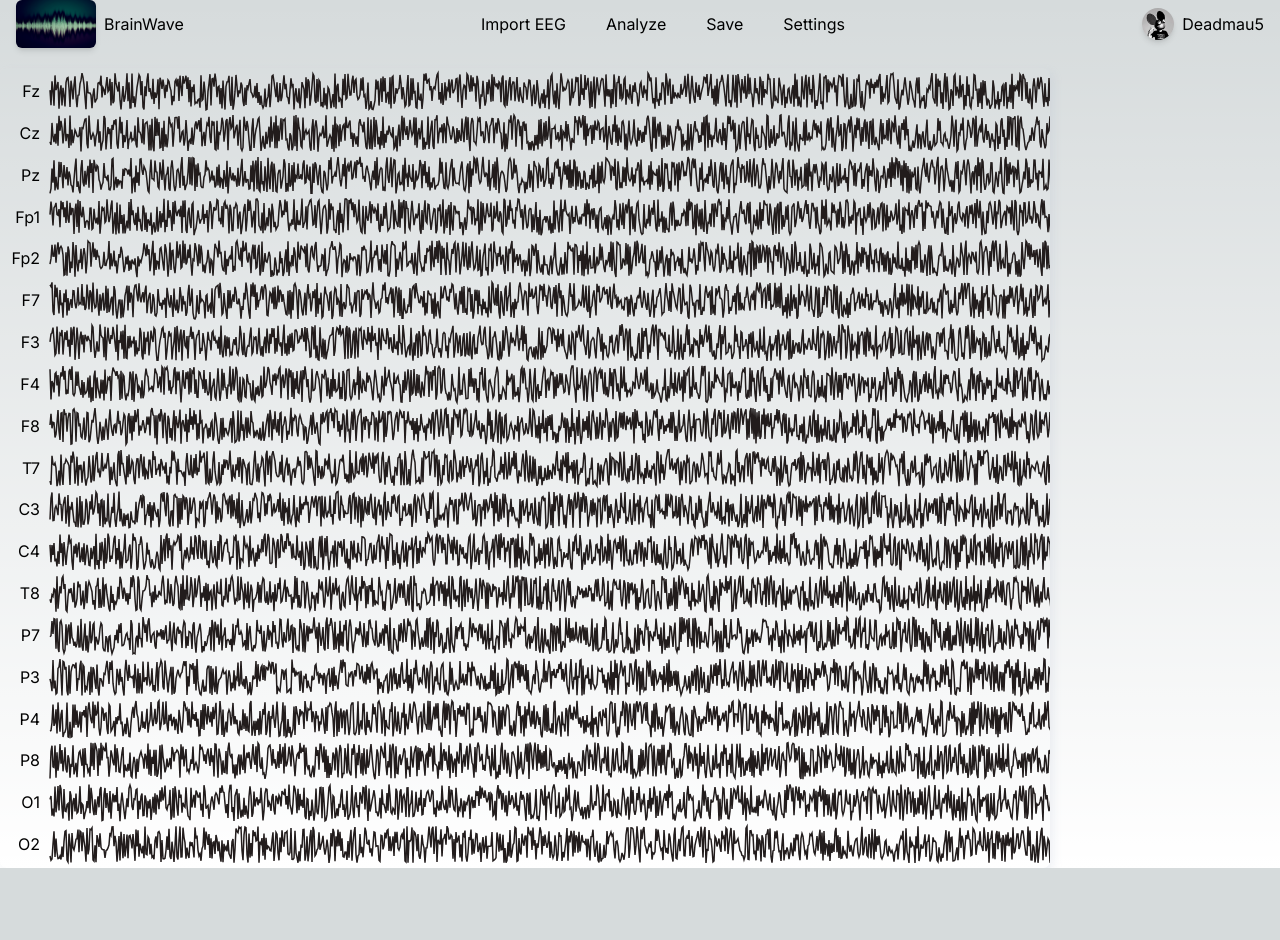
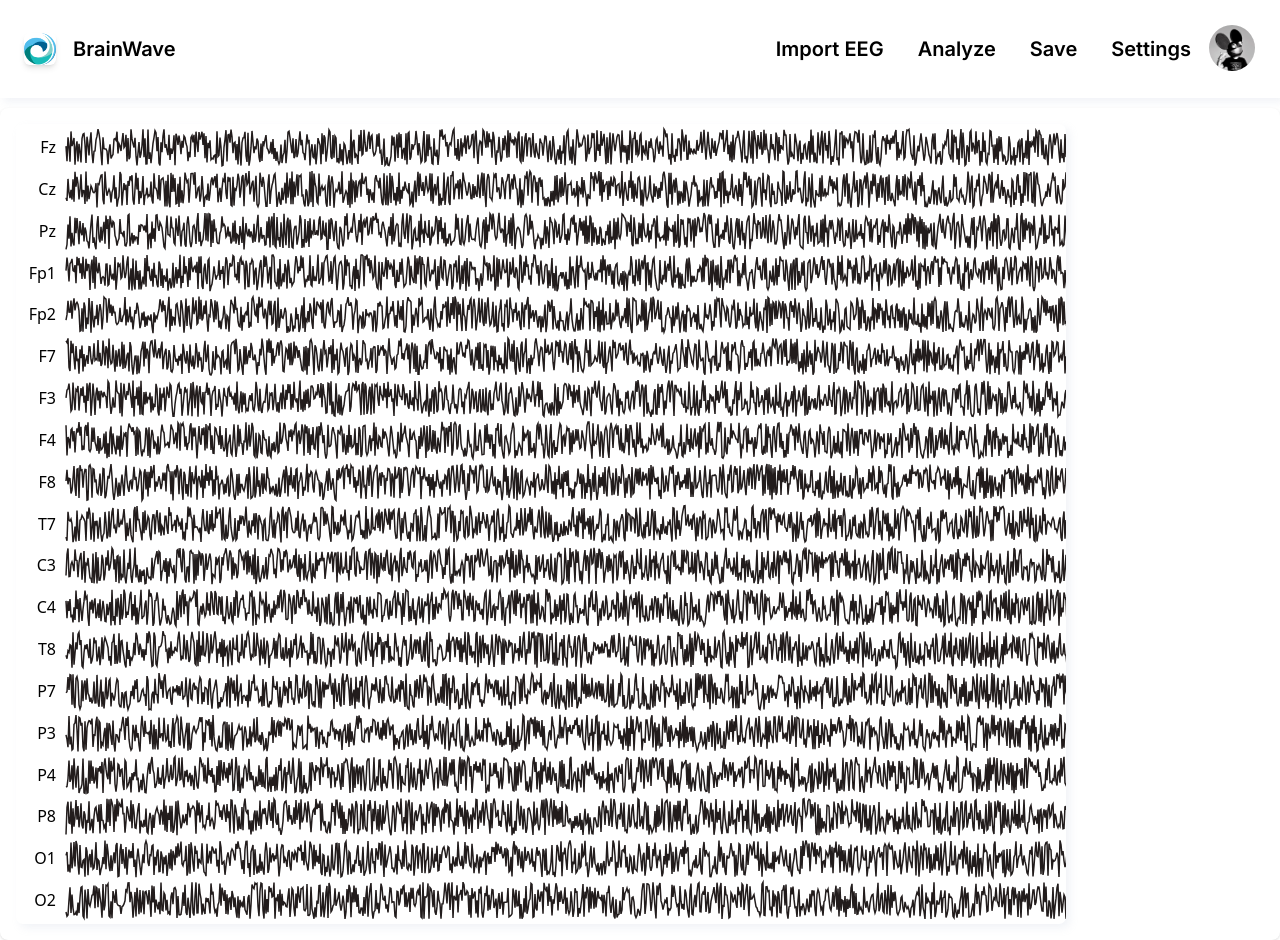
Before and after one commit to luiscam7/eeg-viewer, a Next.js app: page / in a window 1280 px wide. Before the commit the page ends 868 px from the top, so only its background shows below. Built offline with nearby package versions, Linux system fonts and the light colour scheme.

Commit message:
update style

```diff
--- a/package.json
+++ b/package.json
@@ -24,6 +24,7 @@
     "typescript": "5.2.2"
   },
   "devDependencies": {
-    "@types/d3": "^7.4.0"
+    "@types/d3": "^7.4.0",
+    "daisyui": "^3.7.3"
   }
 }
--- a/src/app/components/EEGViewer.tsx
+++ b/src/app/components/EEGViewer.tsx
@@ -48,7 +48,7 @@ const EEGViewer: React.FC = () => {
         .append('path')
         .datum(channel.values)
         .attr('fill', 'none')
-        .attr('stroke', 'steelblue')
+        .attr('stroke', '#3B82F6')  // Color for blue-500 from daisyUI
         .attr('stroke-width', 1.5)
         .attr('d', lineGenerator);
 
@@ -58,6 +58,7 @@ const EEGViewer: React.FC = () => {
         .attr('y', y + channelHeight / 2)
         .attr('dy', '.35em')
         .attr('text-anchor', 'end')
+        .attr('class', 'font-sans text-blue-500')
         .text(channelLabels[i]);
     });
   }
@@ -65,7 +66,11 @@ const EEGViewer: React.FC = () => {
 
   }, [mockEEGData]);
 
-  return <svg ref={svgRef} width="1050" height="800"></svg>;
+  return (
+    <div className="p-4 bg-base-100 shadow rounded-lg">
+      <svg ref={svgRef} width="1050" height="800"></svg>
+    </div>
+  );
 };
 
 export default EEGViewer;
--- a/src/app/components/Toolbar.tsx
+++ b/src/app/components/Toolbar.tsx
@@ -12,22 +12,22 @@ interface BrainWaveToolbarProps {
 
 const BrainWaveToolbar: React.FC<BrainWaveToolbarProps> = ({ userName, userImage, logoPath }) => {
   return (
-    <div className="toolbar-container px-4"> {/* Added 'px-4' for horizontal padding */}
-      <div className="flex justify-between items-center">
+    <div className={`toolbar-container px-4 shadow-lg dark:shadow-none dark:ring-1 dark:ring-gray-500`}>
+      {/* Logo Section */}
       {/* Logo and title */}
-          <div className="flex items-center space-x-2">
-            <div className="relative w-20 h-12 shadow-md rounded-md">
-              <Image src={logoPath} alt="BrainWave logo" layout="fill" objectFit="cover" className="rounded-md" />
+      <div className="relative w-8 h-8 shadow-md rounded-md">
+        <Image src={logoPath} alt="BrainWave logo" layout="fill" objectFit="cover" className="rounded-full" />
       </div>
-            <h1 className="toolbar-title">BrainWave</h1>
+      <div className="flex-1">
+        <a className="btn btn-ghost normal-case text-xl">BrainWave</a>
       </div>
 
       {/* Toolbar Items */}
-          <div className="flex items-center space-x-4">
+      <div className="flex-none gap-2">
         {['Import EEG', 'Analyze', 'Save', 'Settings'].map(action => (
           <button
             key={action}
-                className="toolbar-button px-3 py-1"
+            className="btn btn-ghost normal-case text-xl"
           >
             {action}
           </button>
@@ -35,11 +35,18 @@ const BrainWaveToolbar: React.FC<BrainWaveToolbarProps> = ({ userName, userImage
       </div>
 
       {/* User Profile */}
-          <div className="flex items-center space-x-2">
-            <div className="relative w-8 h-8 shadow-md rounded-full">
+      <div className="flex-none gap-2">
+        <div className="dropdown dropdown-end">
+          <label tabIndex="0" className="btn btn-ghost btn-circle avatar">
+            <div className="w-10 rounded-full">
               <Image src={userImage} alt="User Profile" layout="fill" objectFit="cover" className="rounded-full" />
             </div>
-            <span className="toolbar-title">{userName}</span>
+          </label>
+          <ul tabIndex="0" className="mt-3 z-[1] p-2 shadow menu menu-sm dropdown-content bg-base-100 rounded-box w-52">
+            <li><a>{userName}</a></li>
+            {/* Add other user related links if needed */}
+            <li><a>Logout</a></li>
+          </ul>
         </div>
       </div>
     </div>
@@ -47,4 +54,5 @@ const BrainWaveToolbar: React.FC<BrainWaveToolbarProps> = ({ userName, userImage
 };
 
 
+
 export default BrainWaveToolbar;
--- a/src/app/page.tsx
+++ b/src/app/page.tsx
@@ -2,23 +2,22 @@ import EEGViewer from './components/EEGViewer';
 import BrainWaveToolbar from './components/Toolbar';
 
 import userImage from './images/profile/deadmau5.jpg';
-import logoImage from './images/logo/Brainwave.png'
+import logoImage from './images/logo/wave.png'
 
 
 function App() {
   return (
-      <div>
+      <div className="bg-base-100"> {/* Set the overall background color */}
           <BrainWaveToolbar
               userName="Deadmau5"
               userImage={userImage}
               logoPath={logoImage}
           />
-          <div style={{ marginTop: '20px' }}> {/* Adding a top margin */}
+          <div style={{ marginTop: '10px' }}>
               <EEGViewer />
           </div>
       </div>
-  )
+  );
 }
 
-
 export default App;
--- a/src/app/styles/EEGViewer.css
+++ b/src/app/styles/EEGViewer.css
@@ -35,7 +35,7 @@ body {
 }
 
 .eegviewer-container {
-    /* width: 1080px; Remove this line */
+    /* default styles that apply to all screen sizes */
     height: 830px;
     display: flex;
     justify-content: center;
@@ -45,14 +45,31 @@ body {
     backdrop-filter: blur(10px);
     box-shadow: 4px 4px 8px rgba(163,177,198,0.2),
                 -4px -4px 8px rgba(255, 255, 255, 0.05);
-
     padding: 15px;
     margin: 50px 0; /* Adjusted to add margin only top and bottom */
     overflow-x: auto;
     max-width: 100%; /* Ensuring it doesn't overflow its parent */
     max-height: 100%;
+
+    /* Smartphone adjustments */
+    flex-direction: column;
+    align-items: center;
 }
 
+/* Tablet screen sizes */
+@media (min-width: 640px) {
+    .eegviewer-container {
+        flex-direction: row;
+        justify-content: space-between;
+    }
+}
+
+/* Desktop screen sizes */
+@media (min-width: 1024px) {
+    .eegviewer-container {
+        padding: 2rem;
+    }
+}
 
 svg {
     background: var(--background-end-rgb);
--- a/src/app/styles/Toolbar.css
+++ b/src/app/styles/Toolbar.css
@@ -5,7 +5,31 @@
 }
 
 .toolbar-container {
-    transition: box-shadow 0.3s ease-in-out;  /* Transition for the glow effect */
+    transition: box-shadow 0.3s ease-in-out;
+    box-shadow: 4px 4px 8px rgba(163,177,198,0.15),
+                -4px -4px 8px rgba(255, 255, 255, 0.04);
+    padding: 0.8rem; /* default padding for mobile */
+
+    /* Smartphone adjustments */
+    display: flex;
+    flex-direction: column;
+    align-items: center;
+}
+
+/* Tablet screen sizes */
+@media (min-width: 640px) {
+    .toolbar-container {
+        padding: 1.2rem;
+        flex-direction: row;
+        justify-content: space-between;
+    }
+}
+
+/* Desktop screen sizes */
+@media (min-width: 1024px) {
+    .toolbar-container {
+        padding: 1.5rem;
+    }
 }
 
 @media (prefers-color-scheme: dark) {
@@ -16,7 +40,8 @@
     }
 
     .toolbar-container {
-        box-shadow: 0 0 10px rgba(255, 255, 255, 0.057); /* Added subtle glow effect for the entire toolbar */
+        box-shadow: 4px 4px 8px rgba(45, 45, 45, 0.15),
+                    -4px -4px 8px rgba(28, 28, 28, 0.04);
     }
 }
 
--- a/tailwind.config.ts
+++ b/tailwind.config.ts
@@ -16,6 +16,6 @@ const config: Config = {
       },
     },
   },
-  plugins: [],
+  plugins: [require("daisyui")],
 }
 export default config
```
Also changed, not shown: src/app/images/logo/wave.png (added), 1 other file (tests, documents, lock files or other folders). Lines whose indentation alone changed are shown as unchanged.
